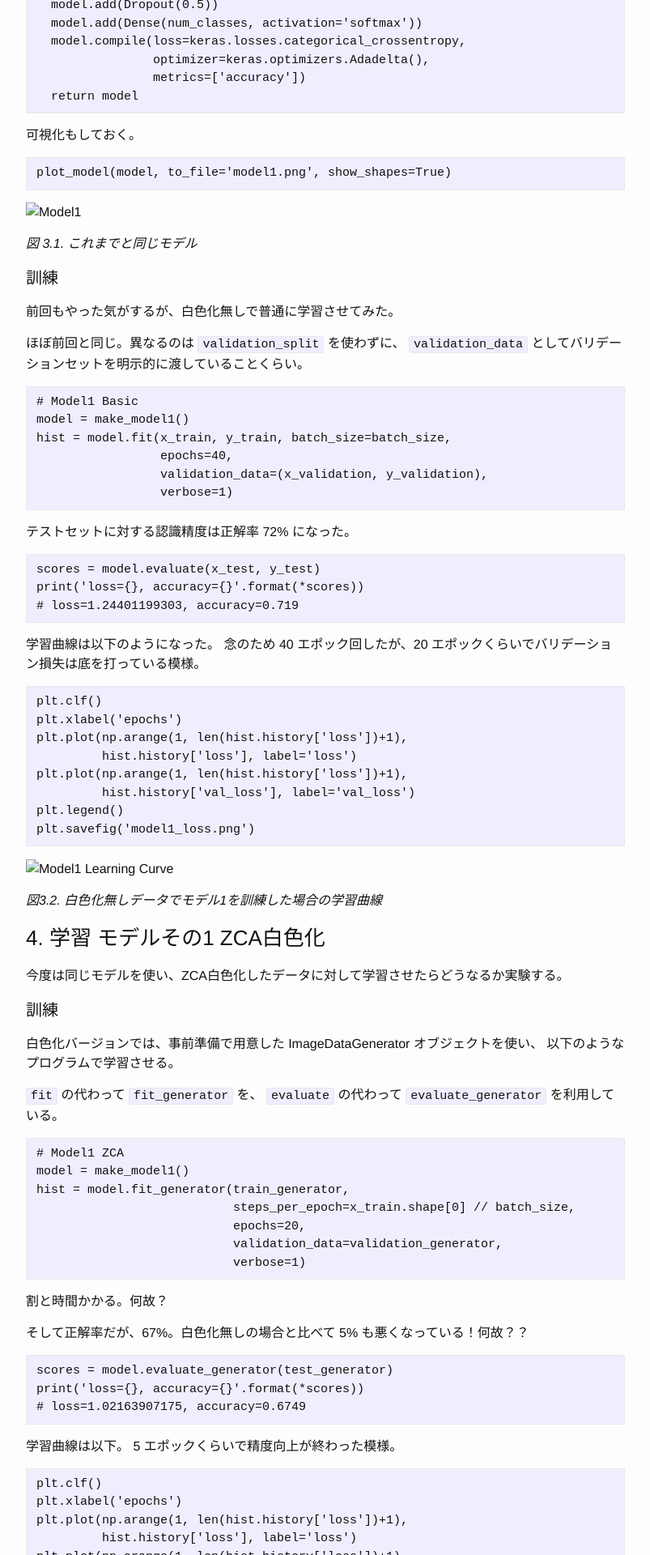
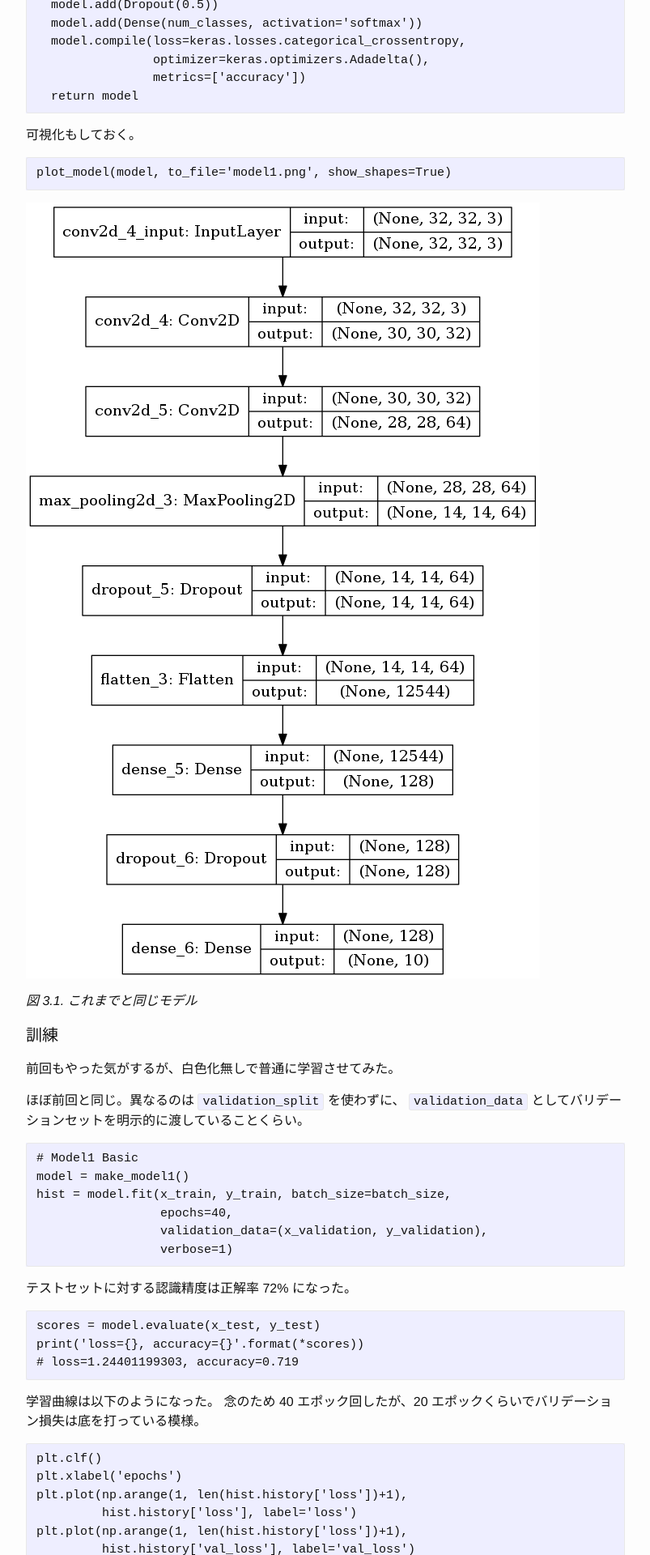
Before and after one commit to kikei/kikei.github.io, a Jekyll site: the page built from _posts/2018-05-27-cifar10-cnn2.md, in a window 1280 px wide. Shown: the part 2712-4632 px from the top of the page at 81% size, without its empty margins (238-1041 px from the left). Built offline with Jekyll 4.4.1, drawn with Linux system fonts in a browser that asks for light colours.

Commit message:
fix url of images in the latest post

````diff
--- a/_posts/2018-05-27-cifar10-cnn2.md
+++ b/_posts/2018-05-27-cifar10-cnn2.md
@@ -134,7 +134,7 @@
 plot_model(model, to_file='model1.png', show_shapes=True)
 ```
 
-![Model1](../images/plots/2018-03-25-model1.png)
+![Model1](/images/plots/2018-03-25-model1.png)
 
 *図 3.1. これまでと同じモデル*
 
@@ -176,7 +176,7 @@
 plt.savefig('model1_loss.png')
 ```
 
-![Model1 Learning Curve](../images/plots/2018-05-27-model1_loss.png)
+![Model1 Learning Curve](/images/plots/2018-05-27-model1_loss.png)
 
 *図3.2. 白色化無しデータでモデル1を訓練した場合の学習曲線*
 
@@ -227,7 +227,7 @@
 plt.savefig('model1_zca_loss.png')
 ```
 
-![Model1 Learning Curve](../images/plots/2018-05-27-model1_zca_loss.png)
+![Model1 Learning Curve](/images/plots/2018-05-27-model1_zca_loss.png)
 
 *図4.1. ZCA白色化データでモデル1を訓練した場合の学習曲線*
 
@@ -274,7 +274,7 @@
 モデルの可視化結果は以下。
 6層の Conv2d から9層の Dropout までを追加した。
 
-![Model2](../images/plots/2018-05-27-model2.png)
+![Model2](/images/plots/2018-05-27-model2.png)
 
 *図5.1. ZCA白色化データでモデル1を訓練した場合の学習曲線*
 
@@ -313,7 +313,7 @@
 だいたい20エポックくらいで底を打っている。
 
 
-![Model2 Learning Curve](../images/plots/2018-05-27-model2_loss.png)
+![Model2 Learning Curve](/images/plots/2018-05-27-model2_loss.png)
 
 *図5.2. 白色化無しデータでモデル2を訓練した場合の学習曲線*
 
@@ -354,7 +354,7 @@
 plt.savefig('model2_zca_loss.png')
 ```
 
-![Model2 Learning Curve](../images/plots/2018-05-27-model2_zca_loss.png)
+![Model2 Learning Curve](/images/plots/2018-05-27-model2_zca_loss.png)
 
 *図6.1. ZCA白色化データでモデル2を訓練した場合の学習曲線*
 
@@ -396,7 +396,7 @@
 見たことのある感じの画像になった。
 各画像の輪郭が抽出されている。
 
-![ZCA白色化後の画像](../images/plots/2018-05-27-cifar10_zca.png)
+![ZCA白色化後の画像](/images/plots/2018-05-27-cifar10_zca.png)
 
 *図7.1. ZCA白色化後の画像*
 
@@ -437,7 +437,7 @@
 plt.savefig('model2_zca_loss2.png')
 ```
 
-![Model2 Learning Curve](../images/plots/2018-05-27-model2_zca_loss2.png)
+![Model2 Learning Curve](/images/plots/2018-05-27-model2_zca_loss2.png)
 
 *図7.2. ZCA白色化データでモデル2を訓練した場合の学習曲線 一括ver.*
 
````
